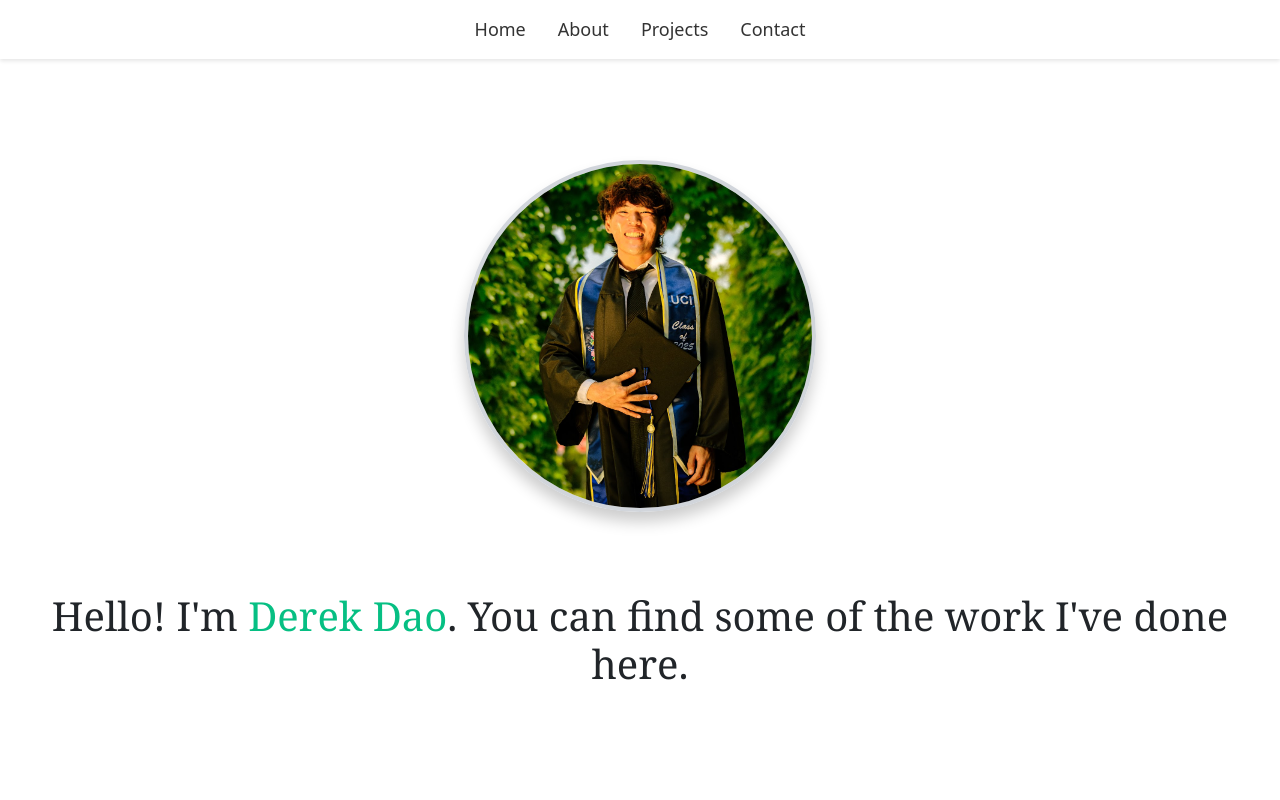
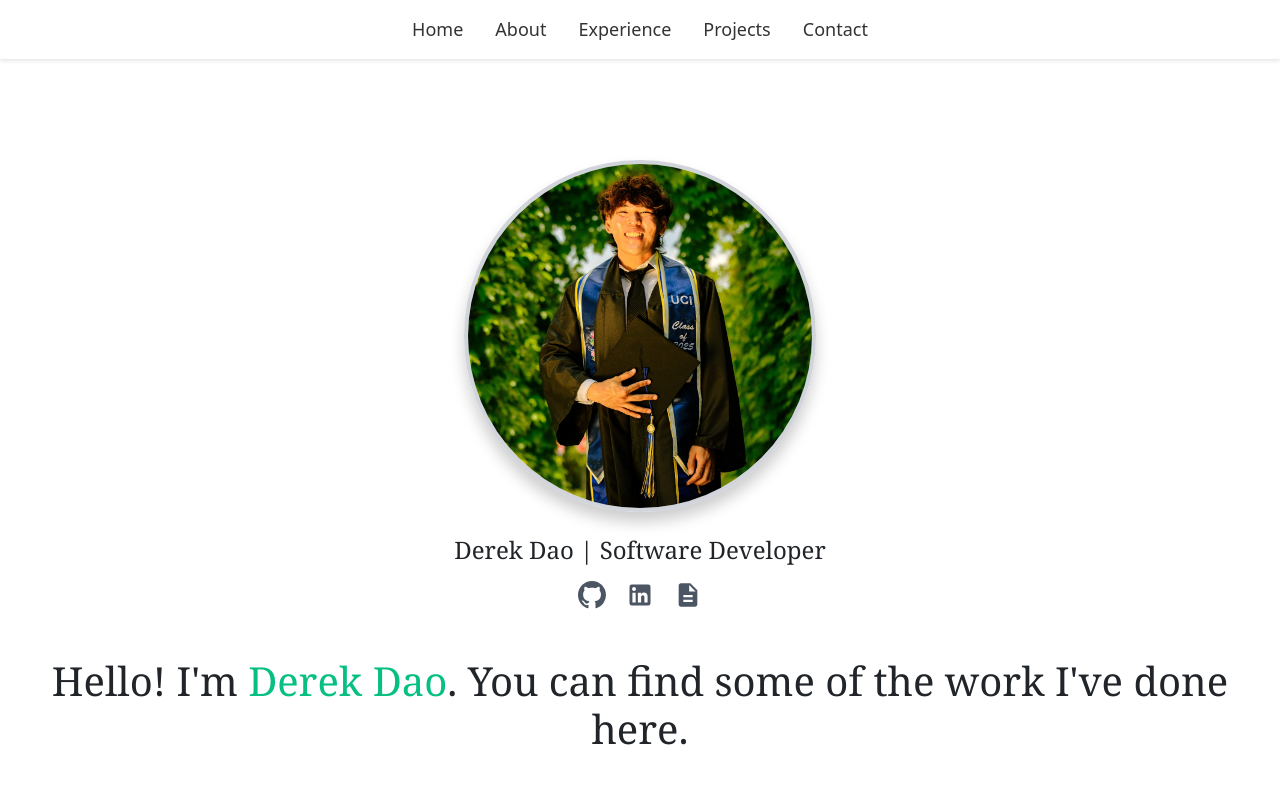
Before and after one commit to Darock-Dao/my-portfolio, a React (Vite) app in the folder frontend/: page / in a window 1280 px wide. Shown: the top 800 px of the page. Built offline with nearby package versions, Linux system fonts and the light colour scheme.

Commit message:
add buttons to socials under profile picture

```diff
--- a/frontend/src/components/AboutMe.tsx
+++ b/frontend/src/components/AboutMe.tsx
@@ -3,7 +3,7 @@ import styles from "./AboutMe.module.css"
 
 function AboutMe(){
     const message1 = "Growing up, I spent countless late nights playing sand box games like Minecraft and Roblox, following tutorials to build all kinds of contraptions. I did not realize it back then, but those hours were my first lessons in logic, engineering, and creativity, and was most likely what led me down the path of being a developer. I try to channel my inner childhood creativity in all of my projects :)."
-    const message2 = "I am based in Orange County, California. I graduated from UC Irvine with a B.S. in Computer Science & Engineering. I consider myself to be a full stack developer with a strong back end focus. I am most familiar with React, Node.js, MySQL, Python, Java, and C++."
+    const message2 = "I am based in Orange County, California, and graduated from UC Irvine with a B.S. in Computer Science & Engineering. I’m a software developer with a background in industrial automation, currently working on end-to-end machine control software, from the HMI and application layer to hardware and PLC integration."
     const message3 = "In my free time I like to play video games, go rock climbing, cosplay, or hang out with my friends!"
 
     return(
--- /dev/null
+++ b/frontend/src/components/SocialLinks.module.css
@@ -0,0 +1,39 @@
+.socialContainer {
+  display: flex;
+  justify-content: center;
+  align-items: center;
+  gap: 1.25rem;
+  margin-top: 1rem;
+  margin-bottom: 1rem;
+  opacity: 0;
+  transform: translateY(20px);
+  animation: slideUp 1s ease forwards;
+  animation-delay: 0.4s;
+}
+
+.iconButton {
+  display: inline-flex;
+  align-items: center;
+  justify-content: center;
+  color: #4b5563; /* Default icon color */
+  transition: color 0.25s ease, transform 0.25s ease;
+  text-decoration: none;
+}
+
+.iconButton:hover {
+  color: #06BF83; /* Accent color on hover */
+  transform: translateY(-3px) scale(1.1); /* Subtle lift & scale */
+}
+
+.icon {
+  width: 1.75rem;
+  height: 1.75rem;
+  fill: currentColor;
+}
+
+@keyframes slideUp {
+  to {
+    opacity: 1;
+    transform: translateY(0);
+  }
+}
--- /dev/null
+++ b/frontend/src/components/SocialLinks.tsx
@@ -0,0 +1,60 @@
+import React from "react";
+import styles from "./SocialLinks.module.css";
+
+interface SocialItem {
+  name: string;
+  url: string;
+  icon: React.ReactNode;
+}
+
+const socials: SocialItem[] = [
+  {
+    name: "GitHub",
+    url: "https://github.com/Darock-Dao",
+    icon: (
+      <svg className={styles.icon} viewBox="0 0 24 24">
+        <path d="M12 0C5.37 0 0 5.37 0 12c0 5.31 3.435 9.795 8.205 11.385.6.105.825-.255.825-.57 0-.285-.015-1.23-.015-2.235-3.015.555-3.795-.735-4.035-1.41-.135-.345-.72-1.41-1.23-1.695-.42-.225-1.02-.78-.015-.795.945-.015 1.62.87 1.845 1.23 1.08 1.815 2.805 1.305 3.495.99.105-.78.42-1.305.765-1.605-2.67-.3-5.46-1.335-5.46-5.925 0-1.305.465-2.385 1.23-3.225-.12-.3-.54-1.53.12-3.18 0 0 1.005-.315 3.3 1.23.96-.27 1.98-.405 3-.405s2.04.135 3 .405c2.295-1.56 3.3-1.23 3.3-1.23.66 1.65.24 2.88.12 3.18.765.84 1.23 1.905 1.23 3.225 0 4.605-2.805 5.625-5.475 5.925.435.375.81 1.095.81 2.22 0 1.605-.015 2.895-.015 3.3 0 .315.225.69.825.57A12.02 12.02 0 0024 12c0-6.63-5.37-12-12-12z"/>
+      </svg>
+    ),
+  },
+  {
+    name: "LinkedIn",
+    url: "https://www.linkedin.com/in/derek-dao/",
+    icon: (
+      <svg className={styles.icon} viewBox="0 0 24 24">
+        <path d="M19 3a2 2 0 0 1 2 2v14a2 2 0 0 1-2 2H5a2 2 0 0 1-2-2V5a2 2 0 0 1 2-2h14m-.5 15.5v-5.3a3.26 3.26 0 0 0-3.26-3.26c-.85 0-1.84.52-2.28 1.3v-1.11h-2.79v8.37h2.79v-4.93c0-.77.62-1.4 1.39-1.4a1.4 1.4 0 0 1 1.4 1.4v4.93h2.75M6.88 8.56a1.68 1.68 0 0 0 1.68-1.68c0-.93-.75-1.69-1.68-1.69a1.69 1.69 0 0 0-1.69 1.69c0 .93.76 1.68 1.69 1.68m1.39 9.94v-8.37H5.5v8.37h2.77z"/>
+      </svg>
+    ),
+  },
+  {
+    name: "Resume",
+    url: "/Derek Dao CV.pdf",
+    icon: (
+      <svg className={styles.icon} viewBox="0 0 24 24">
+        <path d="M14 2H6c-1.1 0-1.99.9-1.99 2L4 20c0 1.1.89 2 1.99 2H18c1.1 0 2-.9 2-2V8l-6-6zm2 16H8v-2h8v2zm0-4H8v-2h8v2zm-3-5V3.5L18.5 9H13z"/>
+      </svg>
+    ),
+  },
+];
+
+function SocialLinks() {
+  return (
+    <div className={styles.socialContainer}>
+      {socials.map((item) => (
+        <a
+          key={item.name}
+          href={item.url}
+          target="_blank"
+          rel="noopener noreferrer"
+          aria-label={item.name}
+          title={item.name}
+          className={styles.iconButton}
+        >
+          {item.icon}
+        </a>
+      ))}
+    </div>
+  );
+}
+
+export default SocialLinks;
--- a/frontend/src/components/TopBar.tsx
+++ b/frontend/src/components/TopBar.tsx
@@ -2,7 +2,7 @@ import React from "react";
 import styles from "./TopBar.module.css";
 
 function TopBar() {
-    const sections = ["Home", "About", "Projects", "Contact"];
+    const sections = ["Home", "About", "Experience", "Projects", "Contact"];
 
     const handleScrollToTop = () => {
       window.scrollTo({ top: 0, behavior: "smooth" });
--- a/frontend/src/screens/LandingPage.module.css
+++ b/frontend/src/screens/LandingPage.module.css
@@ -1,8 +1,44 @@
+/* Base animation shared or separate */
+.title {
+    font-family: "Georgia", serif;
+    font-size: 1.5rem;
+    text-align: center;
+    margin-top: 1.5rem;          /* Closer to profile picture */
+    margin-bottom: 0.5rem;
+    opacity: 0;
+    transform: translateY(40px);
+    animation: slideUp 1s ease forwards;
+    animation-delay: 0.3s;
+}
+
+.subtitle {
+    font-family: "Georgia", serif;
+    font-size: 1.25rem;          /* Subtitle size */
+    text-align: center;
+    margin-top: 0.5rem;
+    opacity: 0;
+    transform: translateY(40px);
+    animation: slideUp 1s ease forwards;
+    animation-delay: 0.5s;
+}
+
+.name {
+    color: #06BF83;
+}
+
+@keyframes slideUp {
+    to {
+        opacity: 1;
+        transform: translateY(0);
+    }
+}
+
+
 .message{
     font-family: "Georgia", serif;
     font-size: 2.5rem;
     text-align: center;
-    margin-top: 5rem;
+    margin-top: 3rem;
     opacity: 0;
     transform: translateY(40px);
     animation: slideUp 1s ease forwards;
--- a/frontend/src/screens/LandingPage.tsx
+++ b/frontend/src/screens/LandingPage.tsx
@@ -3,6 +3,7 @@ import ProfilePic from "../components/ProfilePic"
 import TopBar from "../components/TopBar"
 import AboutMe from "../components/AboutMe"
 import Projects from "../components/Projects"
+import SocialLinks from "../components/SocialLinks";
 import profileStyles from "../components/ProfilePic.module.css";
 import styles from "./LandingPage.module.css";
 
@@ -15,9 +16,15 @@ function LandingPage() {
         <div id = "home"></div>
 
         <ProfilePic className={profileStyles.ProfilePic} />
-        <h1 className={styles.message}>
+        <h1 className={styles.title}>
+        Derek Dao | Software Developer
+        </h1>
+
+        <SocialLinks />
+
+        <h2 className={styles.message}>
         Hello! I'm <span className={styles.name}>Derek Dao</span>. You can find some of the work I've done here.
-        </h1>
+        </h2>
 
         <section id = "about" className = "aboutSection">
           <AboutMe/>
```
Also changed, not shown: 2 other files (tests, documents, lock files or other folders).
